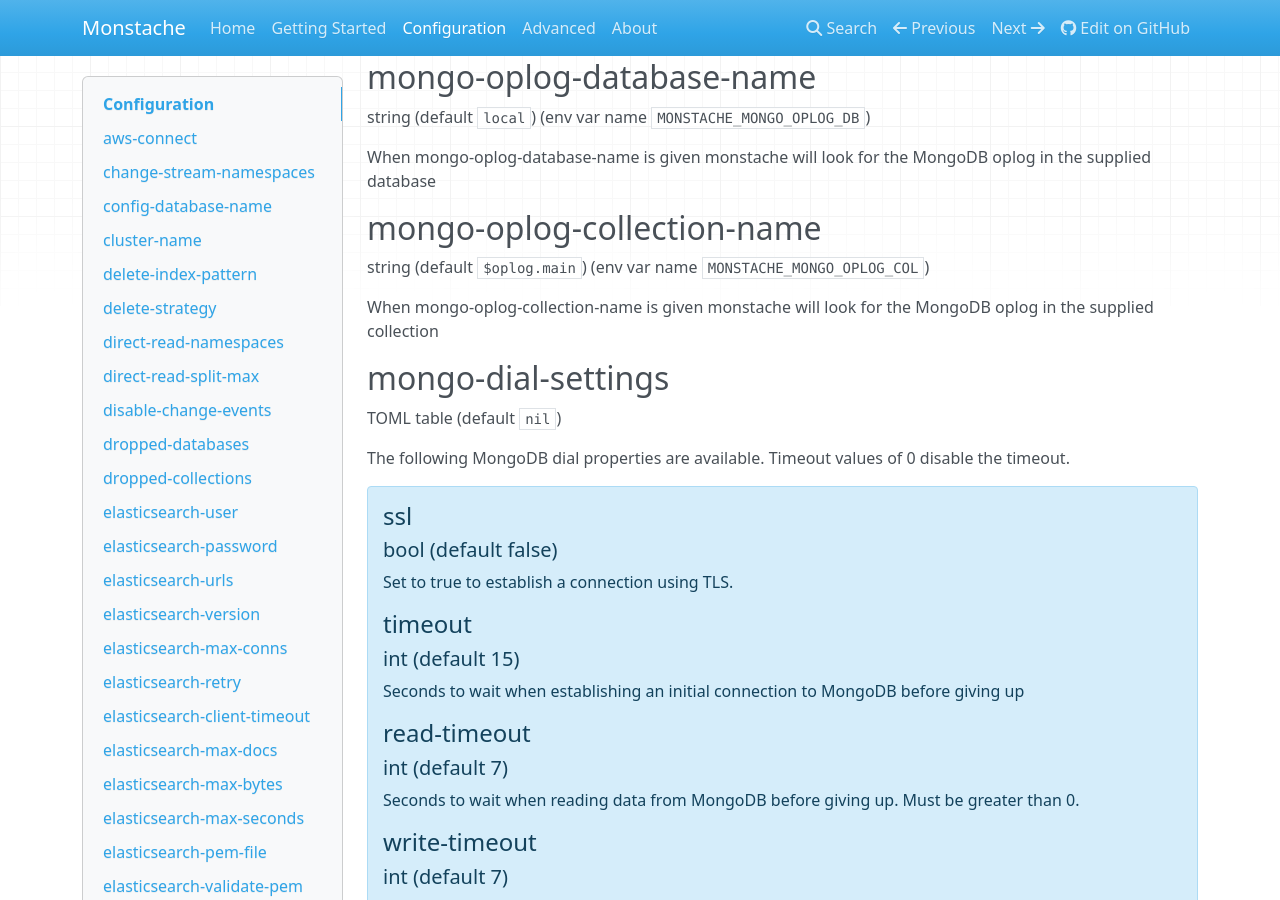
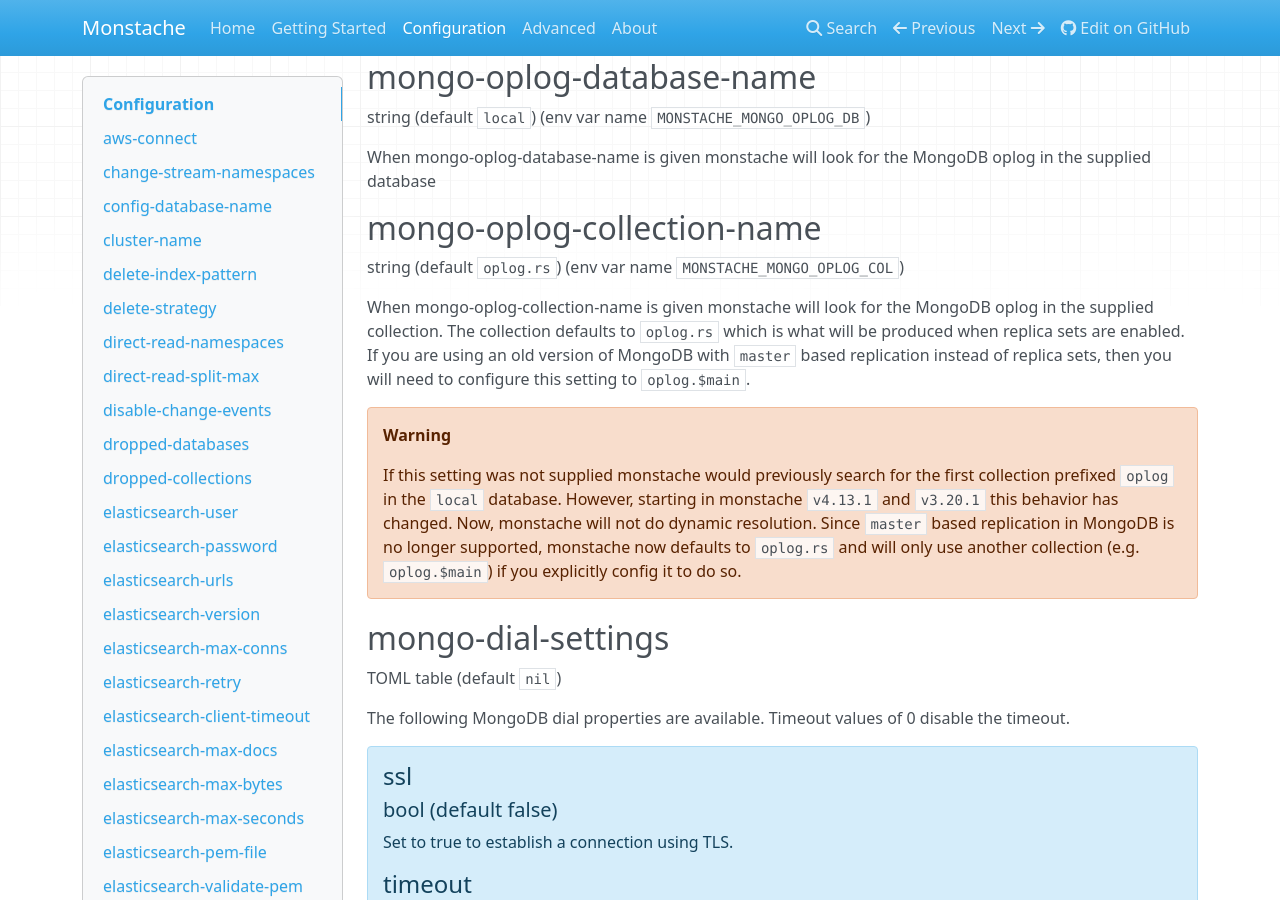
Before and after one commit to rwynn/monstache-site, an MkDocs documentation site: the page built from src/config.md, in a window 1280 px wide and 900 px high, scrolled down 13502 px. Built offline with MkDocs 1.6.1, drawn with Linux system fonts in a browser that asks for light colours; nearby versions of some CDN libraries; a style sheet for code colours, icons or effects is not loaded.

```diff
--- a/docs/index.html
+++ b/docs/index.html
@@ -259,5 +259,5 @@ it up and running.</p>
 
 <!--
 MkDocs version : 1.0.4
-Build Date UTC : 2019-01-05 21:49:58
+Build Date UTC : 2019-01-14 20:02:54
 -->
--- a/docs/start/index.html
+++ b/docs/start/index.html
@@ -118,12 +118,13 @@ Go but you don't need to install the Go language unless you decide to write your
 <p>Unzip the download and adjust your PATH variable to include the path to the folder for your platform.</p>
 <p>Let's make sure Monstache is set up as expected. You should see a similar version number in your terminal:</p>
 <pre><code class="sh">monstache -v
-# 4.13.0
+# 4.13.1
 </code></pre>
 
 <p>The version number should start with 3.x if you are using Elasticsearch prior to version 6.</p>
 <div class="admonition note">
-<p>You can also build monstache from source. For Elasticsearch 6 and up use</p>
+<p>You can also build monstache from source. Monstache uses <a href="https://github.com/golang/go/wiki/Modules">vgo</a>.
+For Elasticsearch 6 and up use</p>
 <p><code>cd ~/build # somewhere outside your $GOPATH
 git clone https://github.com/rwynn/monstache.git
 cd monstache
--- a/src/config.md
+++ b/src/config.md
@@ -591,9 +591,19 @@ When mongo-oplog-database-name is given monstache will look for the MongoDB oplo
 
 ## mongo-oplog-collection-name
 
-string (default `$oplog.main`) (env var name `MONSTACHE_MONGO_OPLOG_COL`)
+string (default `oplog.rs`) (env var name `MONSTACHE_MONGO_OPLOG_COL`)
 
-When mongo-oplog-collection-name is given monstache will look for the MongoDB oplog in the supplied collection
+When mongo-oplog-collection-name is given monstache will look for the MongoDB oplog in the supplied collection.
+The collection defaults to `oplog.rs` which is what will be produced when replica sets are enabled.  If you are
+using an old version of MongoDB with `master` based replication instead of replica sets, then you will need to
+configure this setting to `oplog.$main`.
+
+!!! warning
+	If this setting was not supplied monstache would previously search for the first collection prefixed `oplog`
+	in the `local` database.  However, starting in monstache `v4.13.1` and `v3.20.1` this behavior has changed.
+	Now, monstache will not do dynamic resolution.  Since `master` based replication in MongoDB is no longer
+	supported, monstache now defaults to `oplog.rs` and will only use another collection (e.g. `oplog.$main`) if
+	you explicitly config it to do so.
 
 ## mongo-dial-settings
 
```
Also changed, not shown: docs/about/index.html (+12 -0 lines), docs/advanced/index.html (+4 -4 lines), docs/config/index.html (+13 -2 lines), docs/sitemap.xml (+5 -5 lines), src/about.md (+12 -0 lines), src/advanced.md (+4 -4 lines), src/start.md (+3 -2 lines), docs/search/search_index.json, 1 other file.
